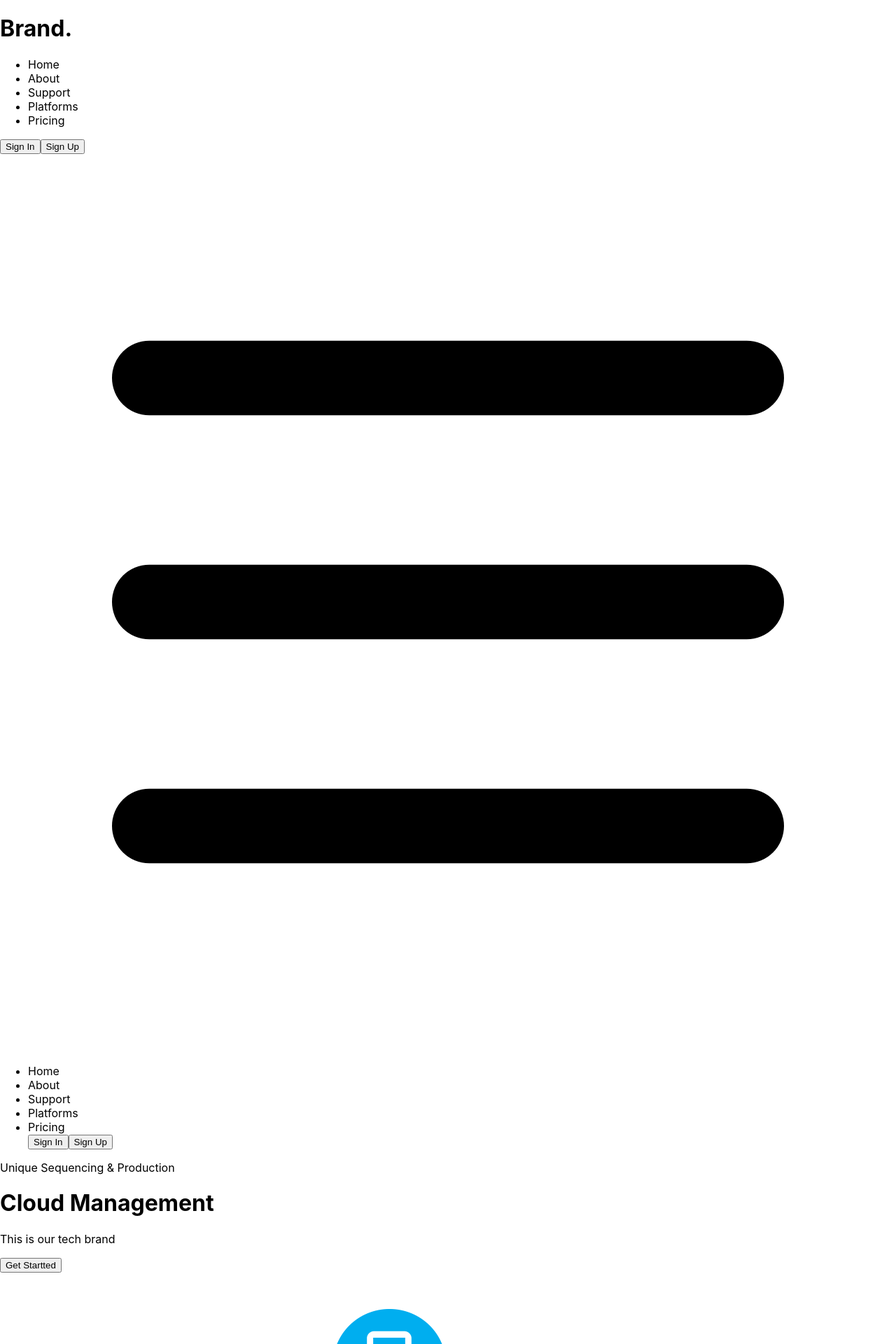
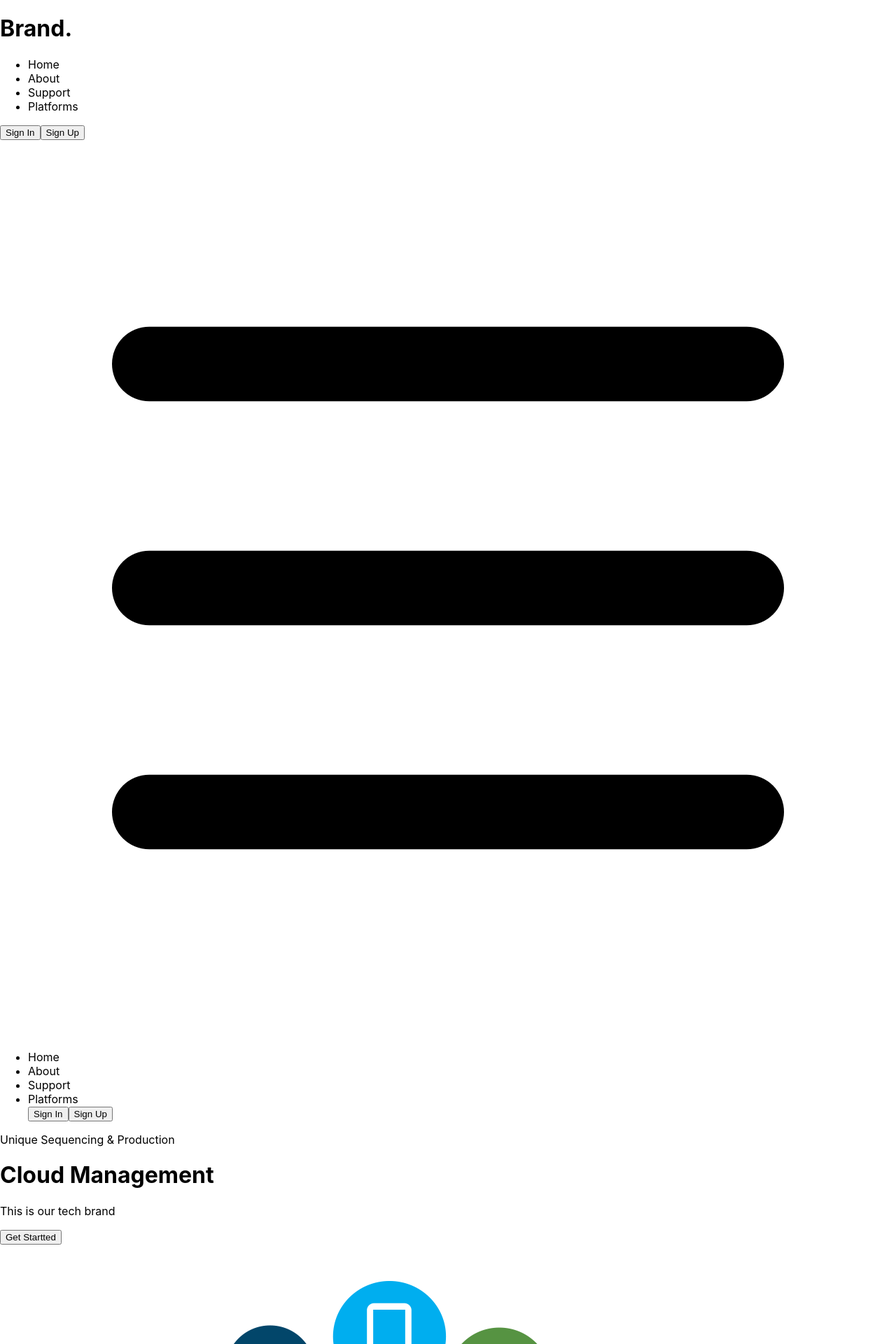
Before and after one commit to Nurfaidzy/Learn-React-with-Tailwinds, a React (Create React App) app: page / in a window 1280 px wide. Shown: the top 1920 px of the page at 70% size. Built offline with nearby package versions, Linux system fonts and the light colour scheme.

Commit message:
Perbaikan kembali

```diff
--- a/src/Components/Navbar.jsx
+++ b/src/Components/Navbar.jsx
@@ -14,7 +14,6 @@ const Navbar = () => {
               <li>About</li>
               <li>Support</li>
               <li>Platforms</li>
-              <li>Pricing</li>
             </ul>
           </div>
           <div className="hidden md:flex pr-4">
@@ -30,7 +29,6 @@ const Navbar = () => {
           <li className="border-b-2 border-zinc-300 w-full"> About</li>
           <li className="border-b-2 border-zinc-300 w-full"> Support</li>
           <li className="border-b-2 border-zinc-300 w-full"> Platforms</li>
-          <li className="border-b-2 border-zinc-300 w-full"> Pricing</li>
           <div className="flex flex-col my-4">
             <button className="px-8 py-3 m-1">Sign In</button>
             <button className="px-8 py-3 m-1">Sign Up</button>
```
